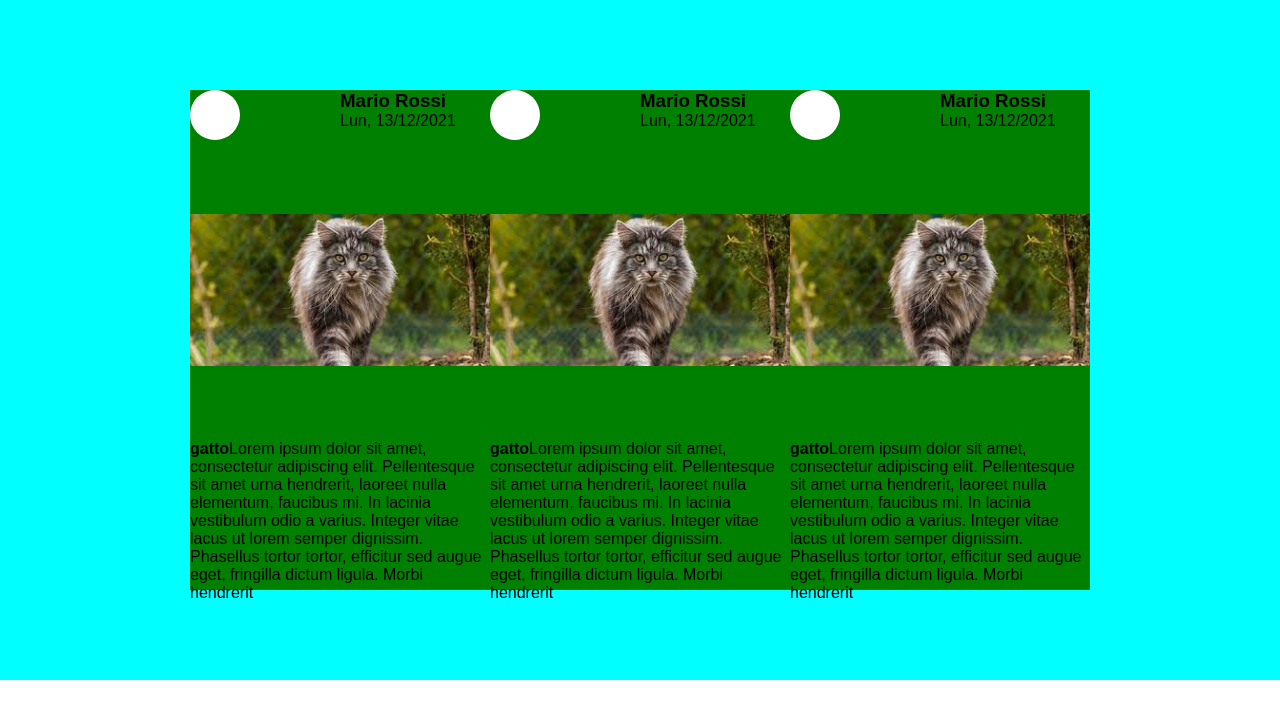
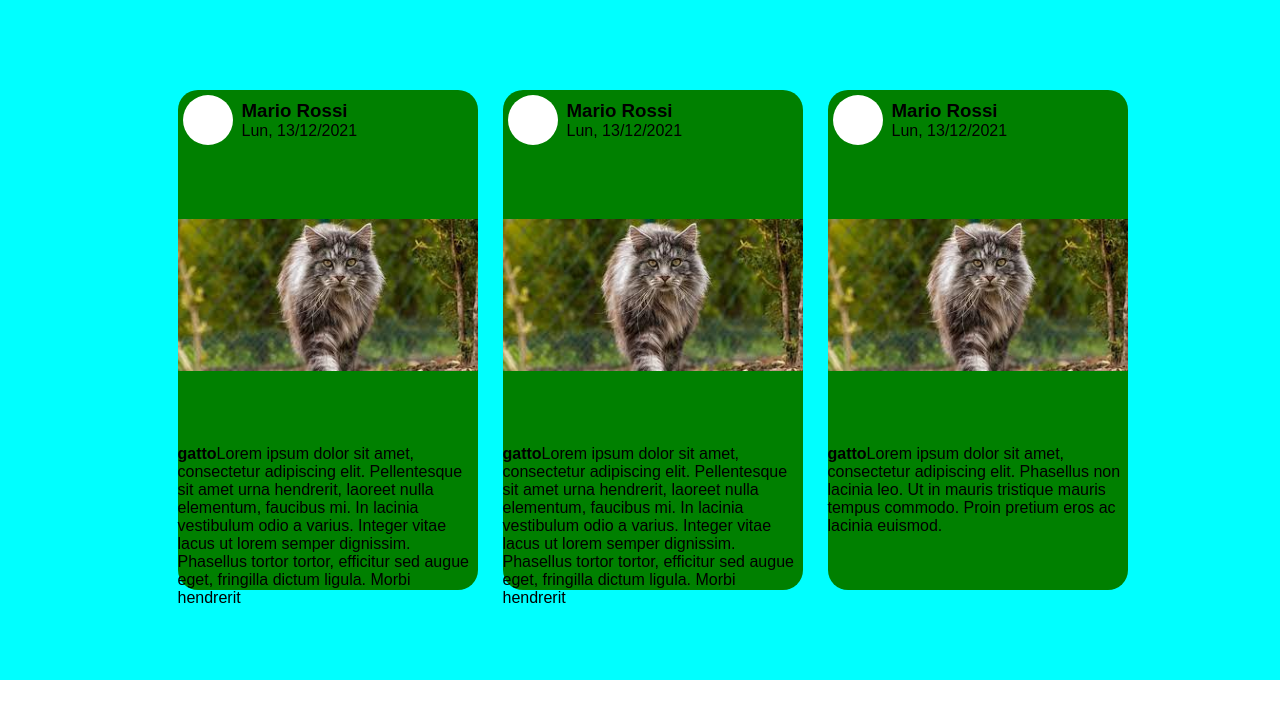
Before and after one commit to JuliusStowe/CSS, a plain HTML site: page CSS-MediaQuary/index.html in a window 1280 px wide. Drawn offline with Linux system fonts and the light colour scheme.

Commit message:
Modified some properties in css and html text modified

```diff
--- a/CSS-MediaQuary/index.html
+++ b/CSS-MediaQuary/index.html
@@ -68,12 +68,8 @@
                 <div class="icon">
 
                 </div>
-                <p><strong>gatto</strong>Lorem ipsum dolor sit amet, consectetur adipiscing elit. Pellentesque sit amet
-                    urna hendrerit, laoreet
-                    nulla elementum, faucibus mi. In lacinia vestibulum odio a varius. Integer vitae lacus ut lorem
-                    semper
-                    dignissim. Phasellus tortor tortor, efficitur sed augue eget, fringilla dictum ligula. Morbi
-                    hendrerit</p>
+                <p><strong>gatto</strong>Lorem ipsum dolor sit amet, consectetur adipiscing elit. Phasellus non lacinia leo. Ut in mauris tristique mauris tempus commodo. Proin pretium eros ac lacinia euismod.
+                </p>
             </div>
             </div>
         </div>
--- a/CSS-MediaQuary/style.css
+++ b/CSS-MediaQuary/style.css
@@ -17,6 +17,8 @@
     width: 300px;
     height: 500px;
     background-color: green;
+    margin-left: 25px;
+    border-radius: 20px;
 }
 
 img{
@@ -32,8 +34,17 @@ img{
     border-radius: 50%;
 }
 header{
+    margin-top: 5px;
+    margin-left: 5px;
+
     display: grid;
+    /*
     width: 150px;
     grid-template-columns: repeat(2,150px);
+    */
     grid-template-rows:50px;
+    grid-template-columns: 1fr 4fr;
+    align-content: stretch;
+    align-items: center;
+
 }
```
